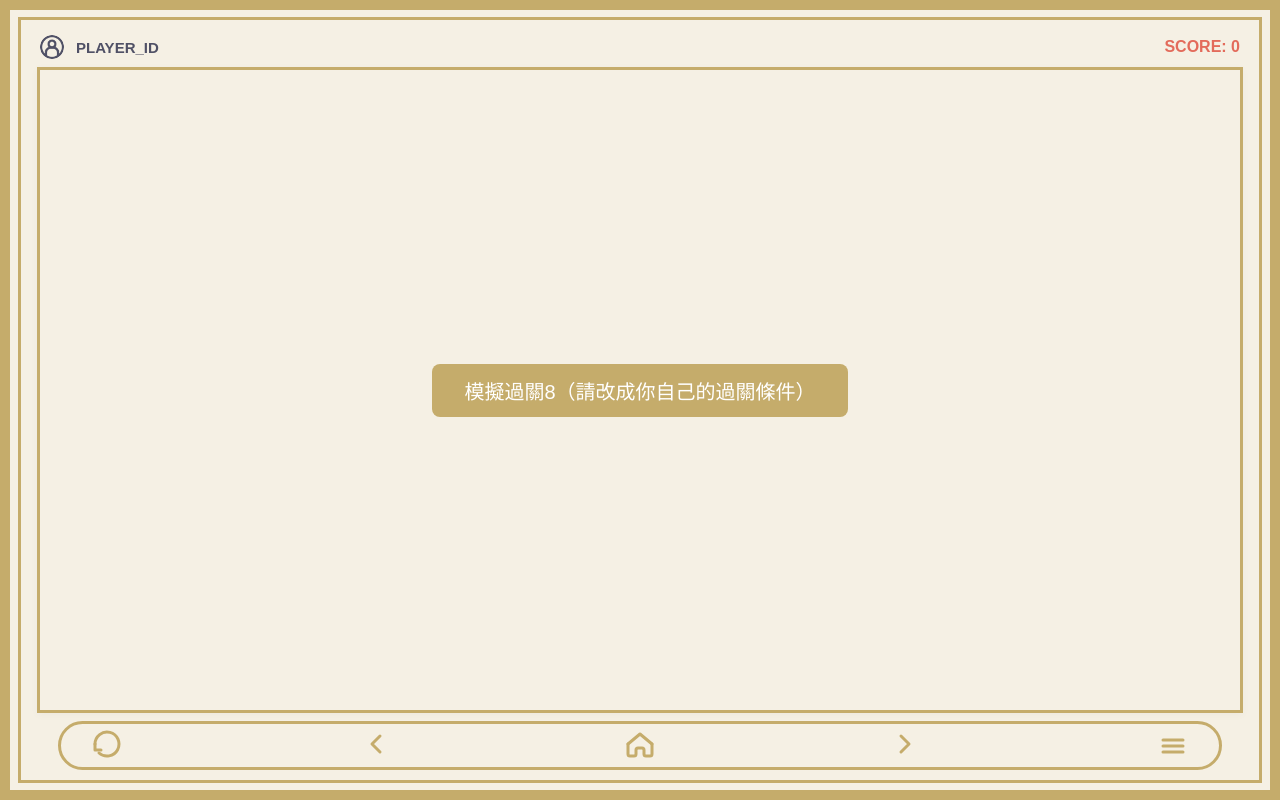
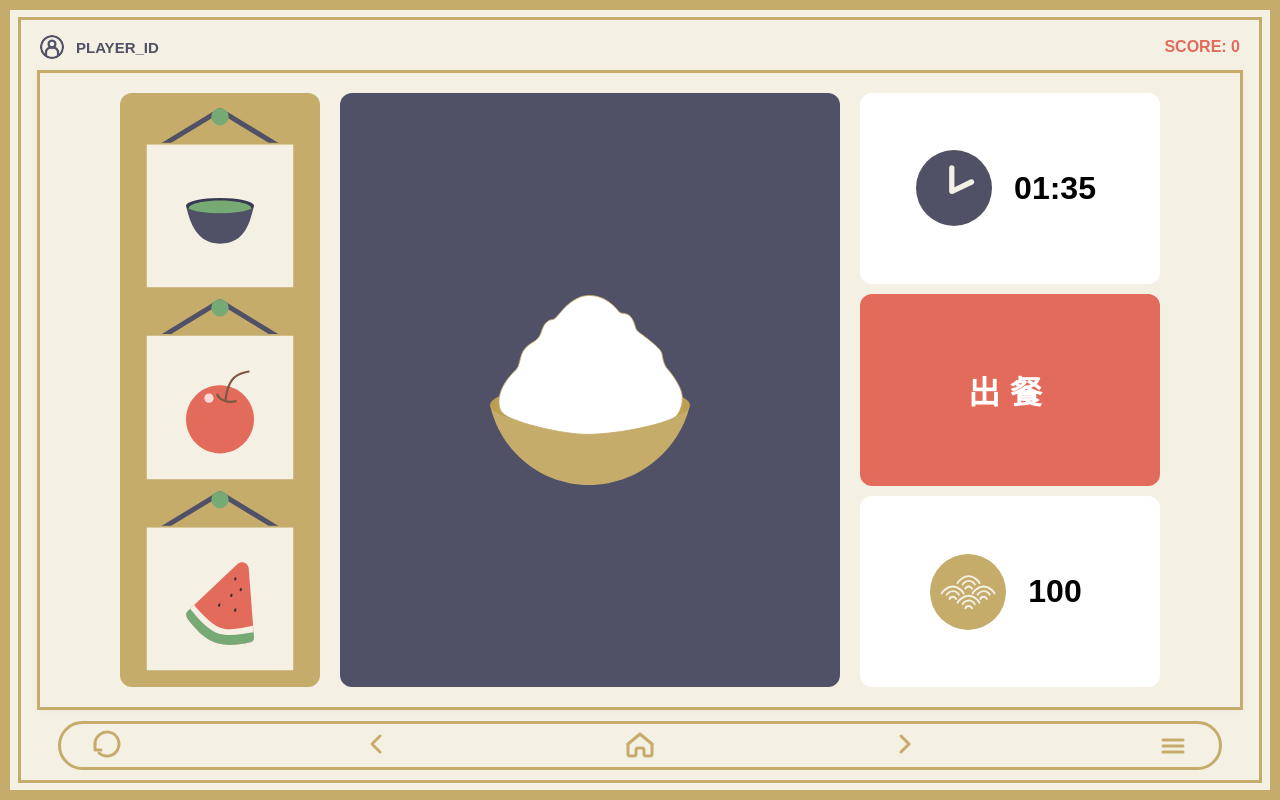
Before and after one commit to 111304047/web_final, a Next.js app: page /game8 in a window 1280 px wide. Built offline with nearby package versions, Linux system fonts and the light colour scheme.

Commit message:
feat: add components to page
feat: add components to page

```diff
--- a/src/app/components/game8.js
+++ b/src/app/components/game8.js
@@ -2,6 +2,11 @@
 
 import React, { useState, useEffect } from "react";
 import { useAuth } from "../AuthContext";
+
+import Order from "./game8/order.js";
+import Timer from "./game8/timer.js";
+import Coin from "./game8/coin.js";
+import Ice from "./game8/ice.js";
 
 export default function Game8Canvas() {
   const [success, setSuccess] = useState(false);
@@ -44,7 +49,7 @@ export default function Game8Canvas() {
   return (
     <>
       {/* 這裡放你的遊戲元件或互動內容，預設只留一個模擬過關按鈕 */}
-      <button
+      {/* <button
         onClick={handleSuccess}
         style={{
           padding: "12px 32px",
@@ -57,7 +62,107 @@ export default function Game8Canvas() {
         }}
       >
         模擬過關8（請改成你自己的過關條件）
-      </button>
+      </button> */}
+
+      {/* order list*/}
+      <div
+        style={{
+          background: "#C5AC6B",
+          borderRadius: 12,
+          height: "100%",
+          width: "100%",
+          maxWidth: "200px",
+          margin: "10px",
+          padding: "15px",
+          boxSizing: "border-box",
+        }}>
+
+        <Order orders={[
+          { name: "green" },
+          { name: "cherry" },
+          { name: "watermelon" }
+        ]} />
+
+      </div>
+
+      {/* ice*/}
+      <div
+        style={{
+          background: "#505166",
+          borderRadius: 12,
+          height: "100%",
+          width: "100%",
+          minWidth: "250px",
+          maxWidth: "500px",
+          margin: "10px",
+        }}>
+
+        <Ice components={[
+          { name: "ice" },
+          { name: "ice" },
+          { name: "ice" }
+        ]} />
+      </div>
+
+      {/* right-bottom*/}
+      <div
+        style={{
+          height: "100%",
+          width: "100%",
+          maxWidth: "300px",
+          margin: "10px",
+          display: "flex",
+          flexDirection: "column",
+          gap: "10px",
+        }}>
+
+        {/* time*/}
+        <div
+          style={{
+            background: "white",
+            borderRadius: 12,
+            flex: 1,
+          }}>
+
+          <Timer duration={100} onEnd={() => {
+            // 時間結束時的處理
+          }}></Timer>
+
+        </div>
+
+        {/* serve*/}
+        <button
+          /*onClick={}*/
+          style={{
+            background: "#E36B5B",
+            borderRadius: 12,
+            flex: 1,
+            cursor: "pointer",
+            display: "flex",
+            justifyContent: "center",
+            alignItems: "center",
+            fontSize: "clamp(1rem, 4vw, 2rem)",
+            fontWeight: "bold",
+            letterSpacing: 10,
+            border: "none",
+            color: "white"
+          }}
+        >
+          出餐
+        </button>
+
+        {/* coin */}
+        <div
+          style={{
+            background: "white",
+            borderRadius: 12,
+            flex: 1
+          }}>
+
+          <Coin coins={100} />
+        </div>
+
+      </div>
 
       {/* 成功過關後彈窗 */}
       {showOverlay && (
--- a/src/app/game8/page.js
+++ b/src/app/game8/page.js
@@ -7,12 +7,17 @@ export default function App() {
       style={{
         height: 'calc(100vh - 160px)',
         display: 'flex',
-        flexDirection: 'column',
+        flexDirection: 'row',
         alignItems: 'center',
         justifyContent: 'center',
         marginTop: 120,
         marginBottom: 140,
         border: '3px solid #C5AC6B',
+        paddingTop: 20,
+        paddingBottom: 20,
+        paddingLeft: 10,
+        paddingRight: 10,
+        boxSizing: 'border-box',
         boxShadow: '0 2px 8px rgba(0,0,0,0.03)',
         position: 'relative',
       }}
```
